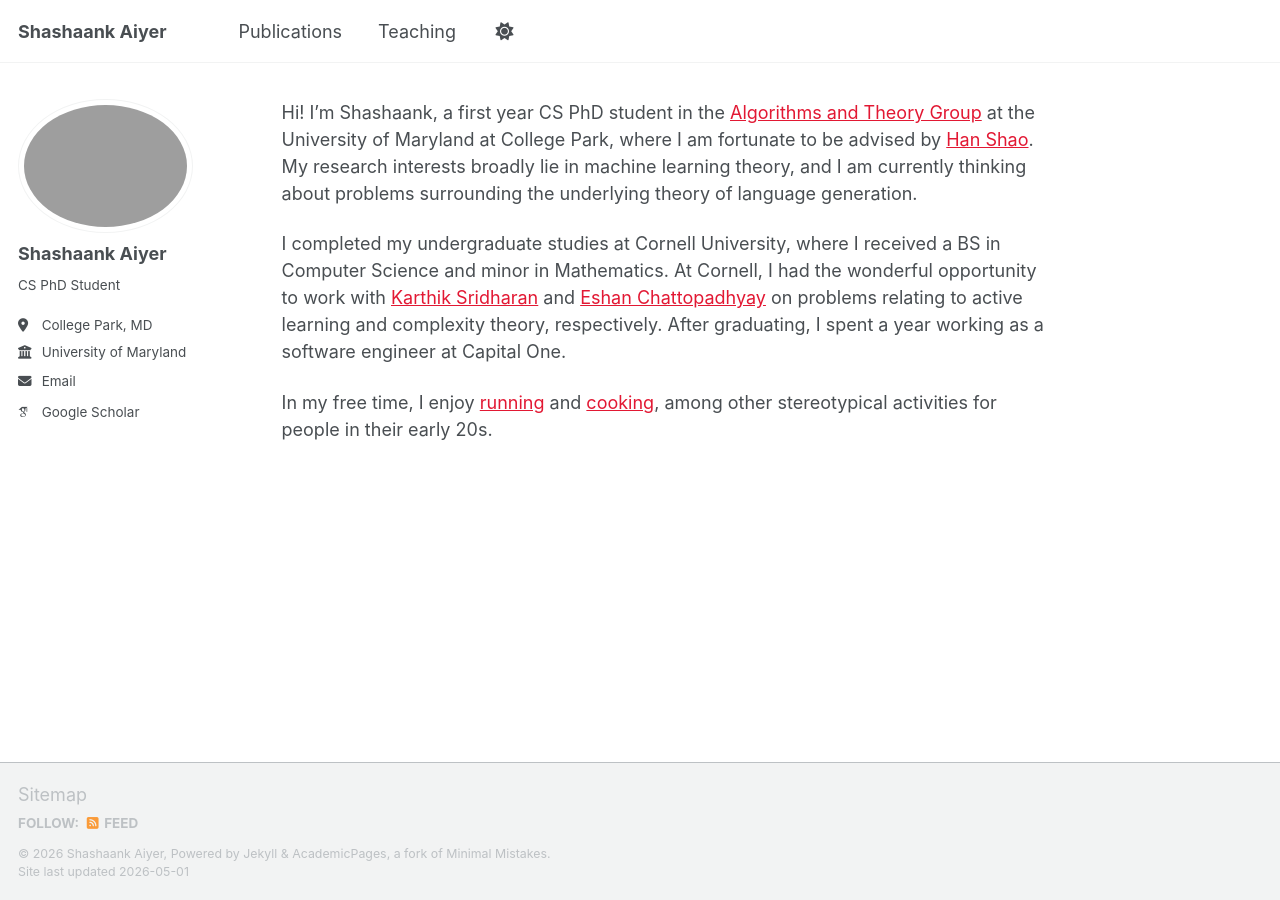
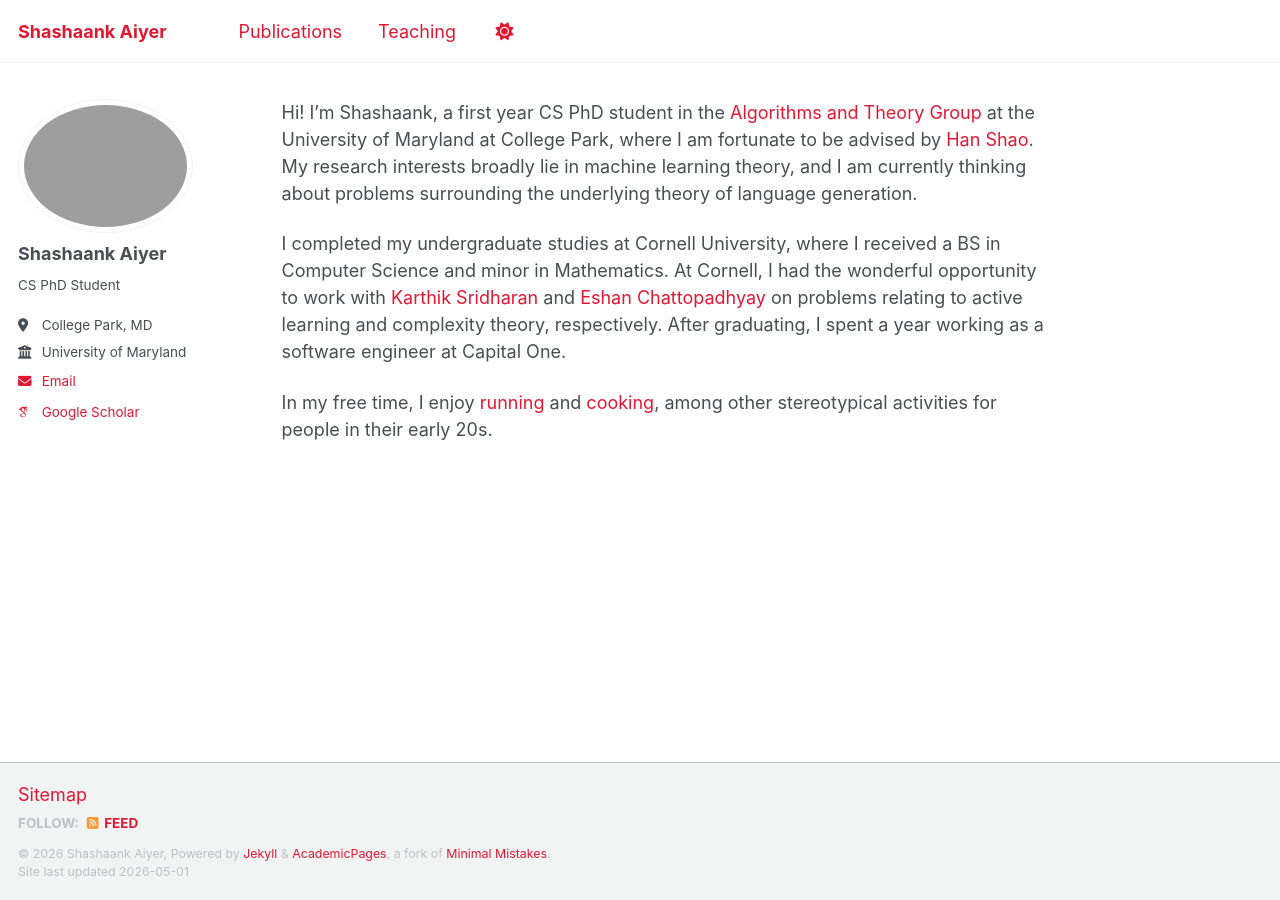
Before and after one commit to shashaank-aiyer/shashaank-aiyer.github.io, a Jekyll site: the page built from _pages/about.md, in a window 1280 px wide. Built offline with Jekyll 4.4.1, drawn with Linux system fonts in a browser that asks for light colours; some web fonts are replaced; a script that is not in the unit is left out.

Commit message:
changed link colors

```diff
--- a/_pages/about.md
+++ b/_pages/about.md
@@ -7,12 +7,12 @@ redirect_from:
 ---
 <style>
   a {
-    color: #e21833;
-    text-decoration: none;
+    color: #e21833 !important;
+    text-decoration: none !important;
   }
 
   a:hover {
-    text-decoration: underline;
+    text-decoration: underline !important;
   }
 </style>
 
--- a/_pages/publications.html
+++ b/_pages/publications.html
@@ -24,12 +24,12 @@ author_profile: true
   }
 
   a {
-    color: #e21833;
-    text-decoration: none;
+    color: #e21833 !important;
+    text-decoration: none !important;
   }
 
   a:hover {
-    text-decoration: underline;
+    text-decoration: underline !important;
   }
 </style>
 <p>(*) indicates equal contribution</p>
```
